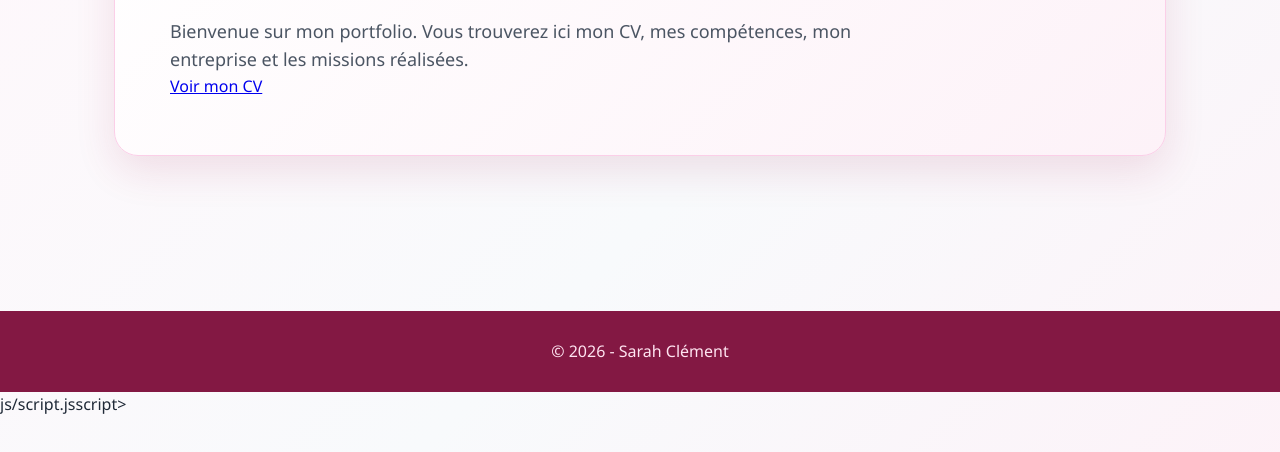
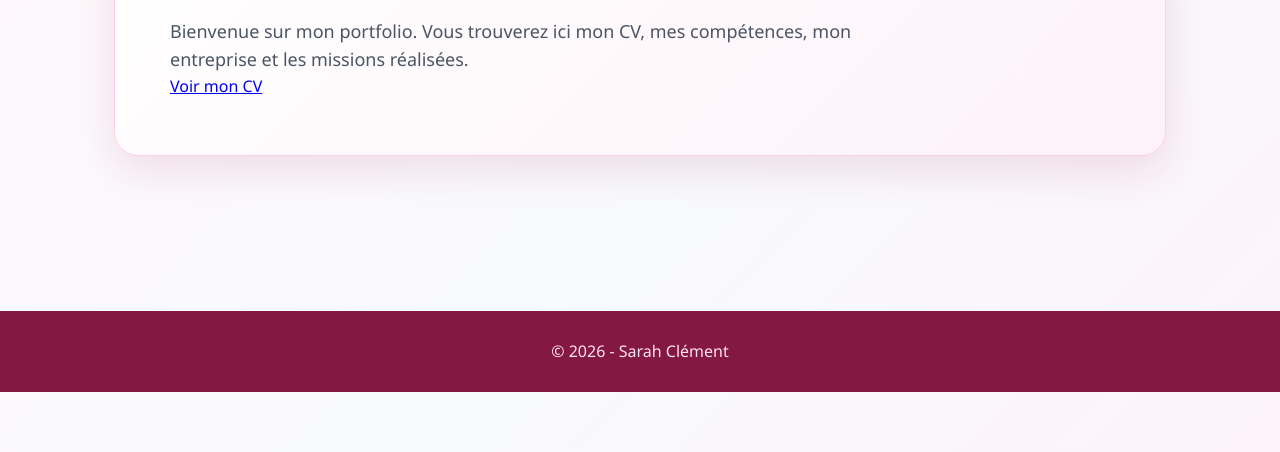
Before and after one commit to Rouletteintheair/Portfolio_Sarah, a plain HTML site: page index.html in a window 1280 px wide. Shown: the part 274-726 px from the top of the page. Drawn offline with Linux system fonts and the light colour scheme.

Commit message:
Fix footer script tag formatting in index.html

```diff
--- a/index.html
+++ b/index.html
@@ -37,6 +37,6 @@
     <p>© 2026 - Sarah Clément</p>
   </footer>
 
-  js/script.jsscript>
+  <js/script.jsscript>
 </body>
 </html>
```
